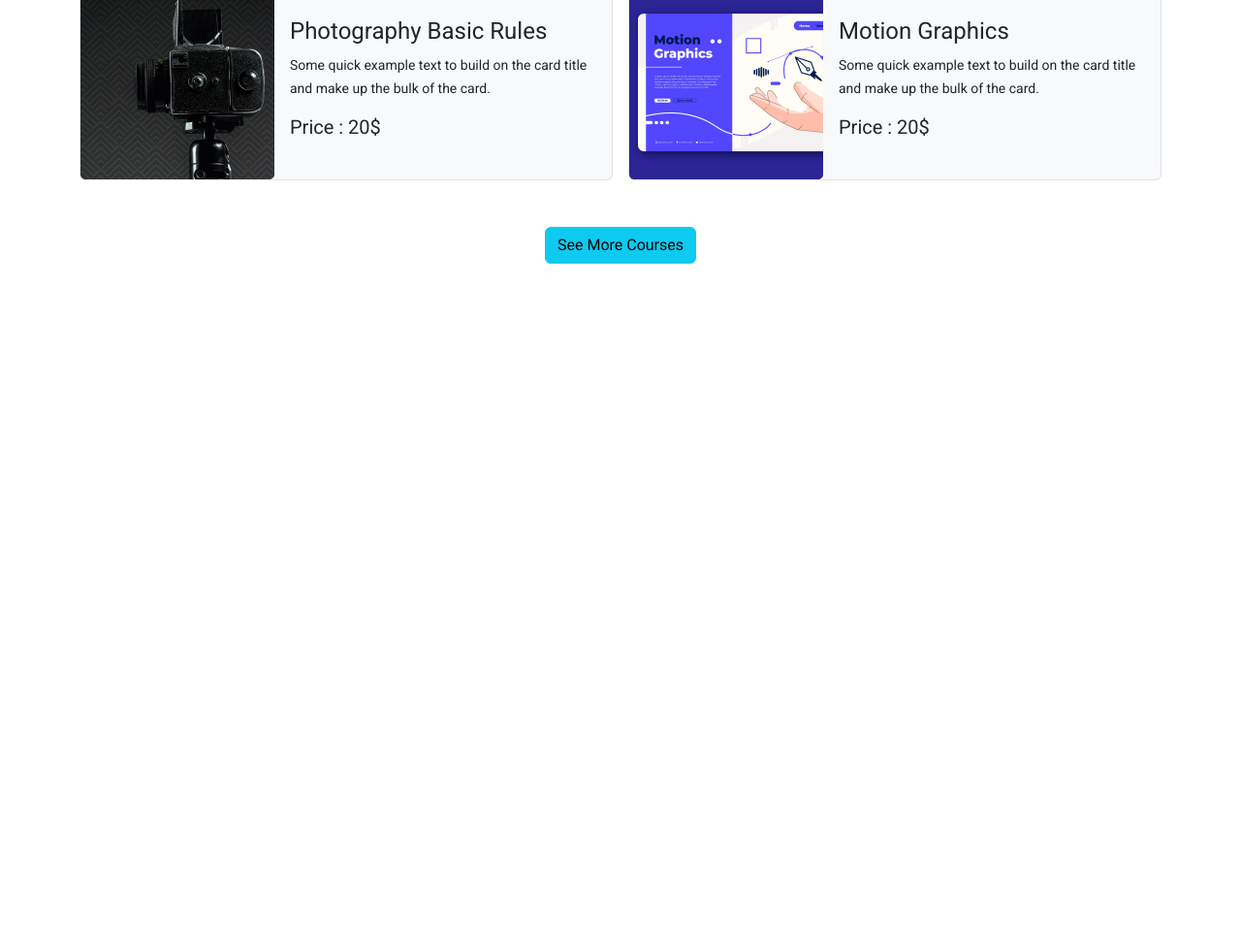
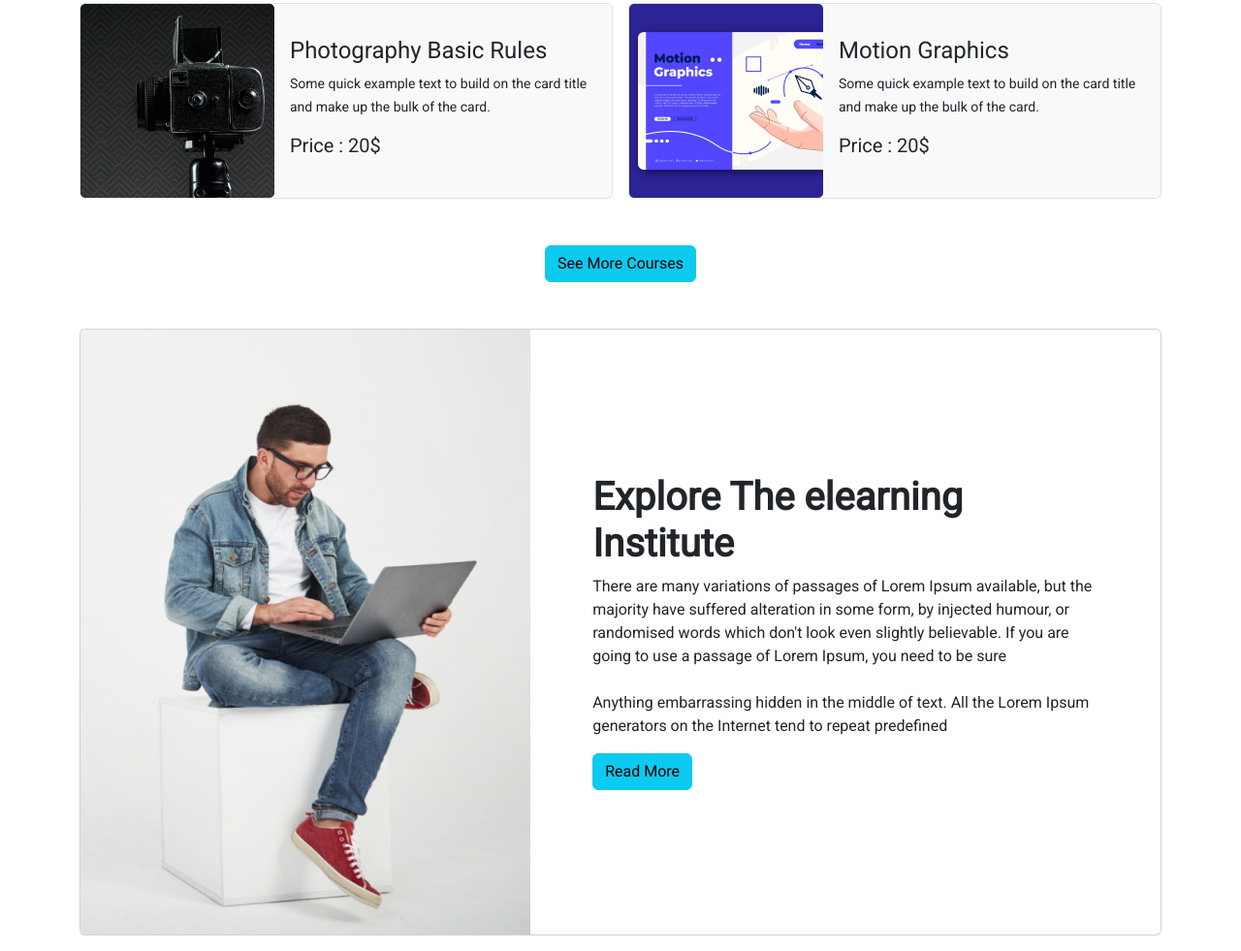
Before and after one commit to sajibingithub/Assignment-3, a plain HTML site: page index.html in a window 1280 px wide. Shown: the part 1523-2504 px from the top of the page at 97% size. Before the commit the page ends 1843 px from the top, so only its background shows below. Drawn offline with nearby package versions, Linux system fonts and the light colour scheme.

Commit message:
added it

```diff
--- a/index.html
+++ b/index.html
@@ -67,7 +67,7 @@
       <!-- heading section start  -->
       <section class="container my-5">
         <div class="text-center">
-          <h2>Discover Our Popular <br> Courses</h2>
+          <h2 class="fw-bold fs-1">Discover Our Popular <br> Courses</h2>
           <p><small>It is a long established fact that a reader will be distracted by the readable <br> content of a page when looking at its layout</small></p>
         </div>
       </section>
@@ -164,6 +164,30 @@
       </section>
       <!-- cetagoris section end  -->
 
+      <!-- Explore The elearning section start  -->
+      <section class="mt container">
+        <div class="card mb-3" >
+          <div class="row g-0">
+            <div class="col-md-5">
+              <img src="images/working.png" class="img-fluid rounded-start" alt="...">
+            </div>
+            <div class="col-md-7 d-flex align-items-center p-5">
+              <div class="card-body">
+                <h2 class="card-title fw-bold fs-1">Explore The elearning <br>
+                  Institute</h2>
+                <p class="card-text">There are many variations of passages of Lorem Ipsum available, but the
+                  majority have suffered alteration in some form, by injected humour, or
+                  randomised words which don't look even slightly believable. If you are going
+                  to use a passage of Lorem Ipsum, you need to be sure <br><br>Anything embarrassing hidden in the middle of text. All the Lorem Ipsum
+                  generators on the Internet tend to repeat predefined</p>
+                <div class="btn btn-info">Read More</div>
+              </div>
+            </div>
+          </div>
+        </div>
+      </section>
+      <!-- Explore The elearning section end    -->
+
      </main>
 
     <script src="https://cdn.jsdelivr.net/npm/bootstrap@5.2.2/dist/js/bootstrap.bundle.min.js"></script>
```
